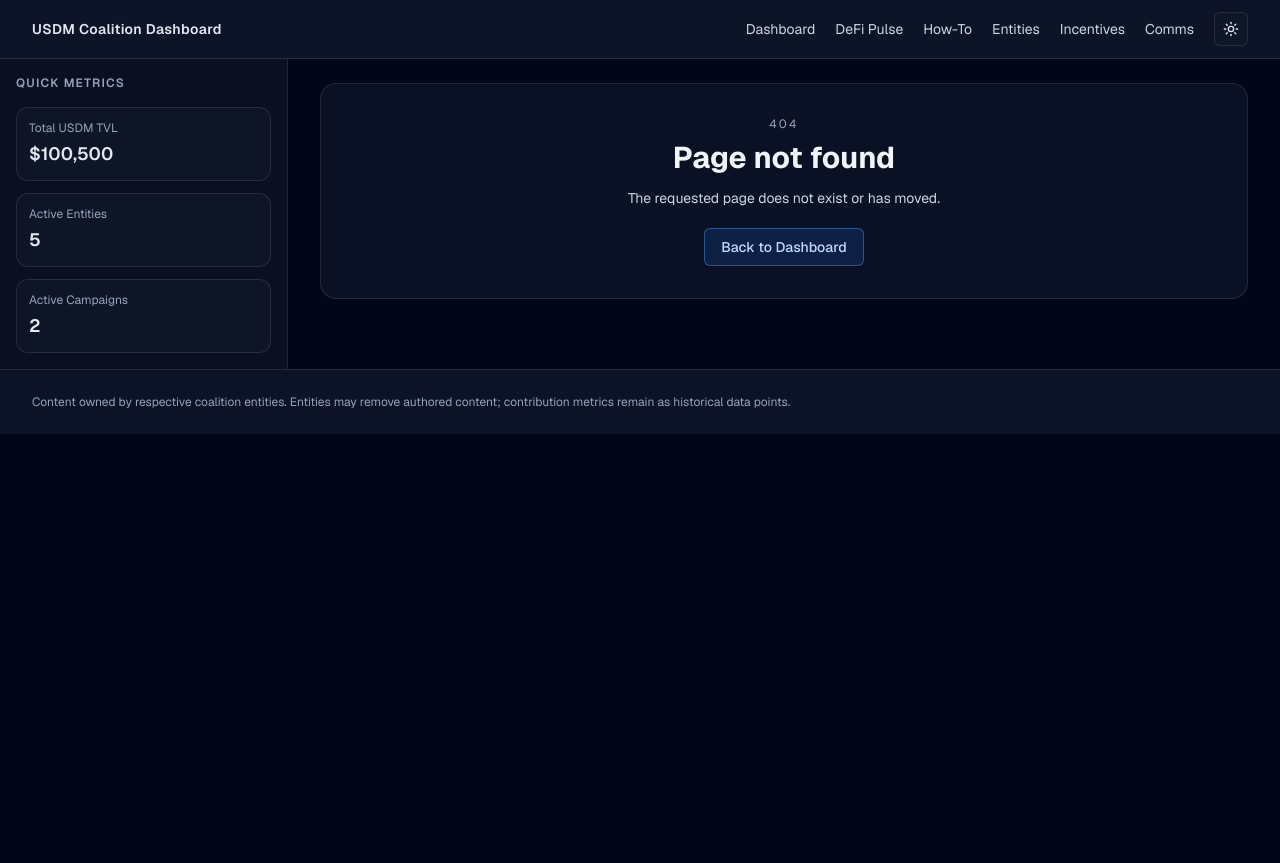
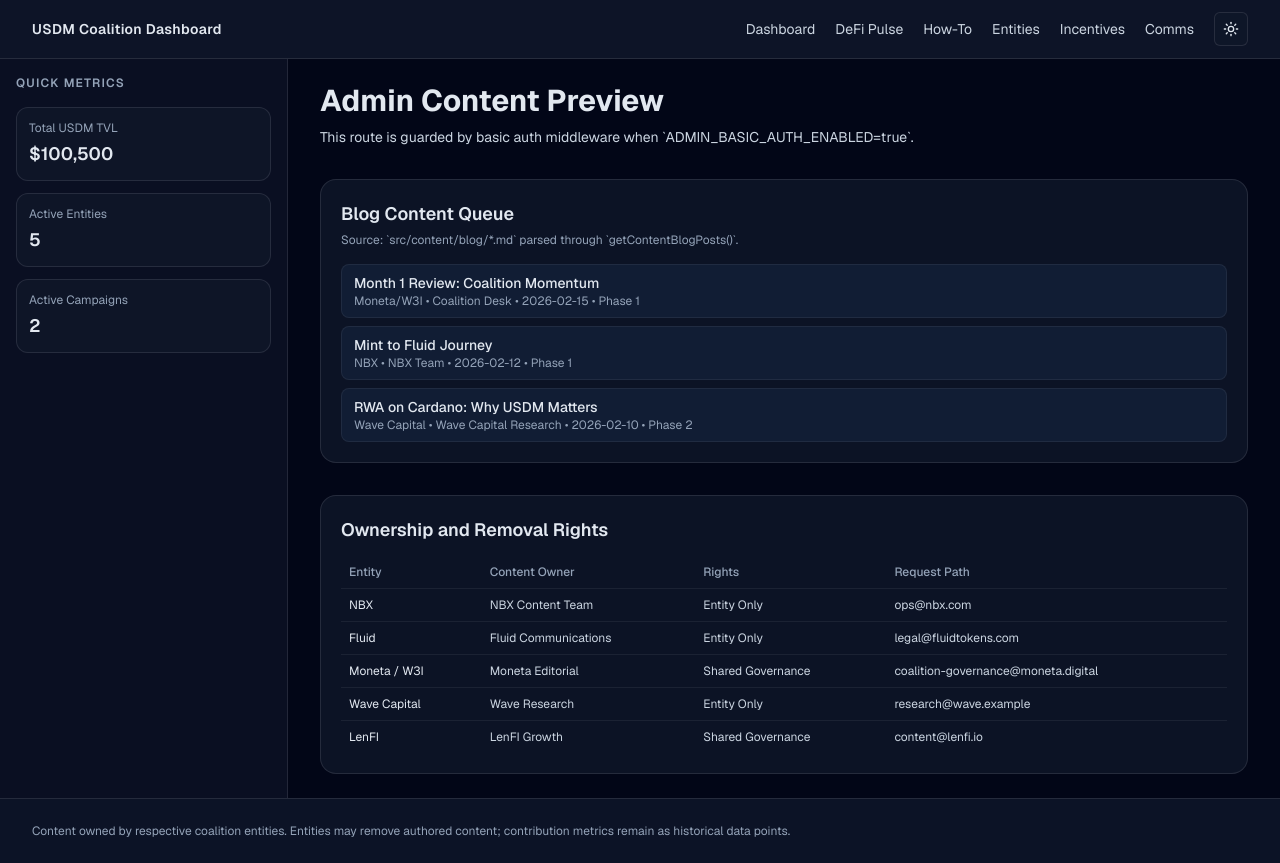
Before and after one commit to iamwilco/defi, a Next.js app: page /admin in a window 1280 px wide. Before the commit this address had no page. Before the commit the page ends 800 px from the top, so only its background shows below. Built offline with nearby package versions, Linux system fonts and the light colour scheme.

Commit message:
feat(content): add ownership model and protected admin preview

```diff
--- /dev/null
+++ b/src/app/admin/page.tsx
@@ -0,0 +1,72 @@
+import type { Metadata } from "next";
+import { contentOwnershipPolicies } from "@/lib/mockData";
+import { getContentBlogPosts } from "@/lib/content/blog";
+
+export const metadata: Metadata = {
+  title: "Admin Preview | USDM Coalition",
+  description: "Protected content preview and ownership controls.",
+  robots: {
+    index: false,
+    follow: false,
+  },
+};
+
+export default async function AdminPage() {
+  const posts = await getContentBlogPosts();
+
+  return (
+    <div className="space-y-8">
+      <header>
+        <h1 className="text-3xl font-bold text-foreground">Admin Content Preview</h1>
+        <p className="mt-2 text-sm text-(--text-secondary)">
+          This route is guarded by basic auth middleware when `ADMIN_BASIC_AUTH_ENABLED=true`.
+        </p>
+      </header>
+
+      <section className="rounded-2xl border border-border bg-card p-5">
+        <h2 className="text-lg font-semibold text-foreground">Blog Content Queue</h2>
+        <p className="mt-1 text-xs text-(--text-muted)">
+          Source: `src/content/blog/*.md` parsed through `getContentBlogPosts()`.
+        </p>
+        <ul className="mt-4 space-y-2 text-sm text-(--text-secondary)">
+          {posts.map((post) => (
+            <li key={post.slug} className="rounded-lg border border-border/60 bg-(--surface-soft) px-3 py-2">
+              <p className="font-medium text-foreground">{post.title}</p>
+              <p className="text-xs text-(--text-muted)">
+                {post.entity} • {post.author} • {post.date} • Phase {post.phase}
+              </p>
+            </li>
+          ))}
+        </ul>
+      </section>
+
+      <section className="rounded-2xl border border-border bg-card p-5">
+        <h2 className="text-lg font-semibold text-foreground">Ownership and Removal Rights</h2>
+        <div className="mt-3 overflow-x-auto">
+          <table className="min-w-full text-left text-xs text-(--text-secondary)">
+            <thead className="text-(--text-muted)">
+              <tr>
+                <th className="px-2 py-2 font-medium">Entity</th>
+                <th className="px-2 py-2 font-medium">Content Owner</th>
+                <th className="px-2 py-2 font-medium">Rights</th>
+                <th className="px-2 py-2 font-medium">Request Path</th>
+              </tr>
+            </thead>
+            <tbody>
+              {contentOwnershipPolicies.map((policy) => (
+                <tr key={policy.id} className="border-t border-border/60">
+                  <td className="px-2 py-2 text-foreground">{policy.entity}</td>
+                  <td className="px-2 py-2">{policy.contentOwner}</td>
+                  <td className="px-2 py-2">
+                    {policy.removalRights === "entity_only" ? "Entity Only" : "Shared Governance"}
+                  </td>
+                  <td className="px-2 py-2">{policy.removalRequestPath}</td>
+                </tr>
+              ))}
+            </tbody>
+          </table>
+        </div>
+      </section>
+    </div>
+  );
+}
--- a/src/app/entities/page.tsx
+++ b/src/app/entities/page.tsx
@@ -1,7 +1,7 @@
 import type { Metadata } from "next";
 import { EntitiesDataSection } from "@/components/entities/EntitiesDataSection";
 import { ComingSoonCard } from "@/components/shared/ComingSoonCard";
-import { comingSoonTeasers } from "@/lib/mockData";
+import { comingSoonTeasers, contentOwnershipPolicies } from "@/lib/mockData";
 
 export const metadata: Metadata = {
   title: "Entities | USDM Coalition",
@@ -36,6 +36,36 @@ export default function EntitiesPage() {
           contribution metrics remain visible even if entities leave.
         </p>
       </section>
+
+      <section className="rounded-2xl border border-border bg-card p-5">
+        <h2 className="text-lg font-semibold text-foreground">Content Ownership Model</h2>
+        <p className="mt-2 text-sm text-(--text-secondary)">
+          Each coalition entity retains ownership of authored content and may request updates or removals through
+          the governance pathway listed below.
+        </p>
+        <div className="mt-4 overflow-x-auto">
+          <table className="min-w-full text-left text-xs text-(--text-secondary)">
+            <thead className="text-(--text-muted)">
+              <tr>
+                <th className="px-2 py-2 font-medium">Entity</th>
+                <th className="px-2 py-2 font-medium">Content Owner</th>
+                <th className="px-2 py-2 font-medium">Removal Rights</th>
+                <th className="px-2 py-2 font-medium">Request Path</th>
+              </tr>
+            </thead>
+            <tbody>
+              {contentOwnershipPolicies.map((policy) => (
+                <tr key={policy.id} className="border-t border-border/60">
+                  <td className="px-2 py-2 text-foreground">{policy.entity}</td>
+                  <td className="px-2 py-2">{policy.contentOwner}</td>
+                  <td className="px-2 py-2">{policy.removalRights === "entity_only" ? "Entity Only" : "Shared Governance"}</td>
+                  <td className="px-2 py-2">{policy.removalRequestPath}</td>
+                </tr>
+              ))}
+            </tbody>
+          </table>
+        </div>
+      </section>
     </div>
   );
 }
--- a/src/lib/mockData.ts
+++ b/src/lib/mockData.ts
@@ -3,6 +3,7 @@ import type {
   BlogPost,
   CoalitionContribution,
   CoalitionEntity,
+  ContentOwnershipPolicy,
   ComingSoonTeaser,
   CommsFeedItem,
   GuideEntry,
@@ -326,6 +327,44 @@ export const entities: CoalitionEntity[] = [
   },
 ];
 
+export const contentOwnershipPolicies: ContentOwnershipPolicy[] = [
+  {
+    id: "nbx-policy",
+    entity: "NBX",
+    contentOwner: "NBX Content Team",
+    removalRights: "entity_only",
+    removalRequestPath: "ops@nbx.com",
+  },
+  {
+    id: "fluid-policy",
+    entity: "Fluid",
+    contentOwner: "Fluid Communications",
+    removalRights: "entity_only",
+    removalRequestPath: "legal@fluidtokens.com",
+  },
+  {
+    id: "moneta-policy",
+    entity: "Moneta / W3I",
+    contentOwner: "Moneta Editorial",
+    removalRights: "shared_governance",
+    removalRequestPath: "coalition-governance@moneta.digital",
+  },
+  {
+    id: "wave-policy",
+    entity: "Wave Capital",
+    contentOwner: "Wave Research",
+    removalRights: "entity_only",
+    removalRequestPath: "research@wave.example",
+  },
+  {
+    id: "lenfi-policy",
+    entity: "LenFI",
+    contentOwner: "LenFI Growth",
+    removalRights: "shared_governance",
+    removalRequestPath: "content@lenfi.io",
+  },
+];
+
 export const tvlHistory: TvlHistoryPoint[] = [
   { date: "2026-02-01", total: 62100, transactions: 144 },
   { date: "2026-02-03", total: 70450, transactions: 190 },
--- a/src/types/coalition.ts
+++ b/src/types/coalition.ts
@@ -29,6 +29,14 @@ export interface CoalitionEntity {
   role: string;
 }
 
+export interface ContentOwnershipPolicy {
+  id: string;
+  entity: string;
+  contentOwner: string;
+  removalRights: "entity_only" | "shared_governance";
+  removalRequestPath: string;
+}
+
 export interface TVLResponse {
   total: number;
   contributions: CoalitionContribution[];
```
Also changed, not shown: .agent/tasks/feedback-tasklist.md, .agent/tasks/lessons.md, 1 other file (tests, documents, lock files or other folders).
